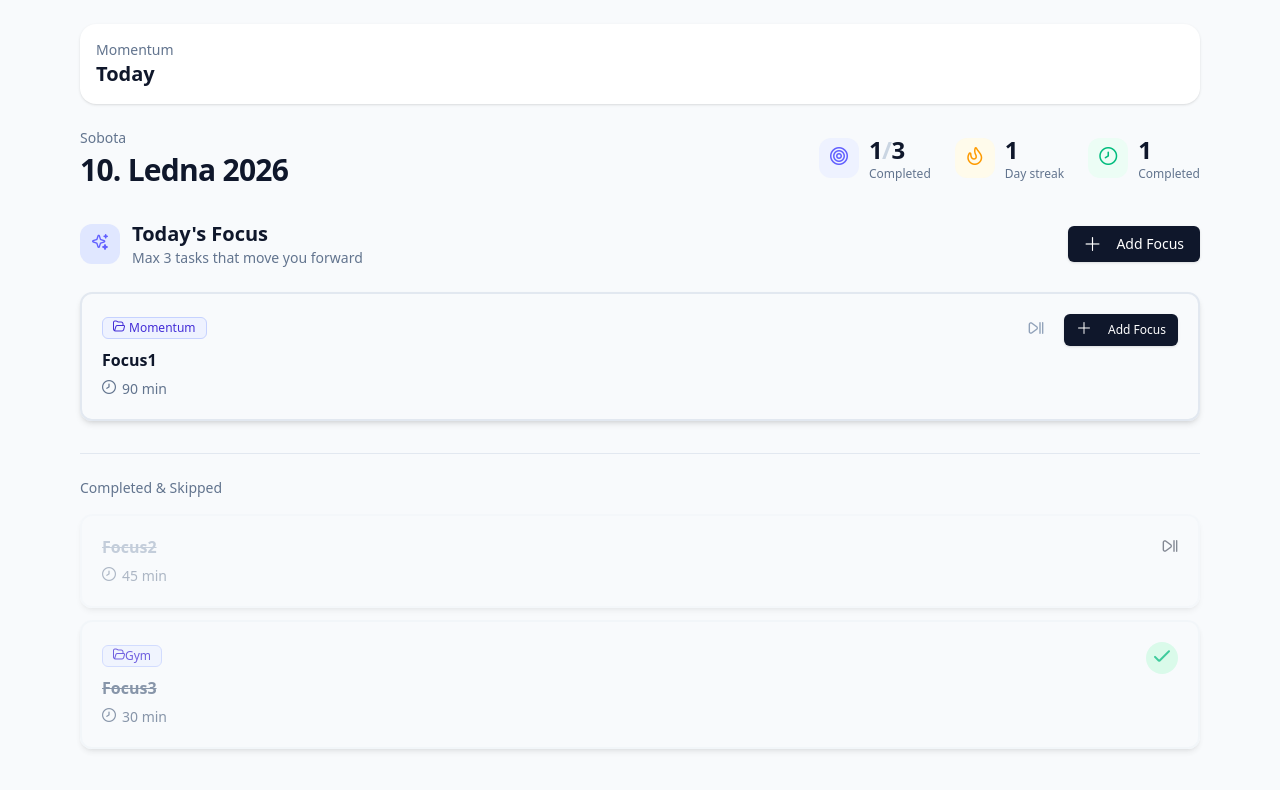
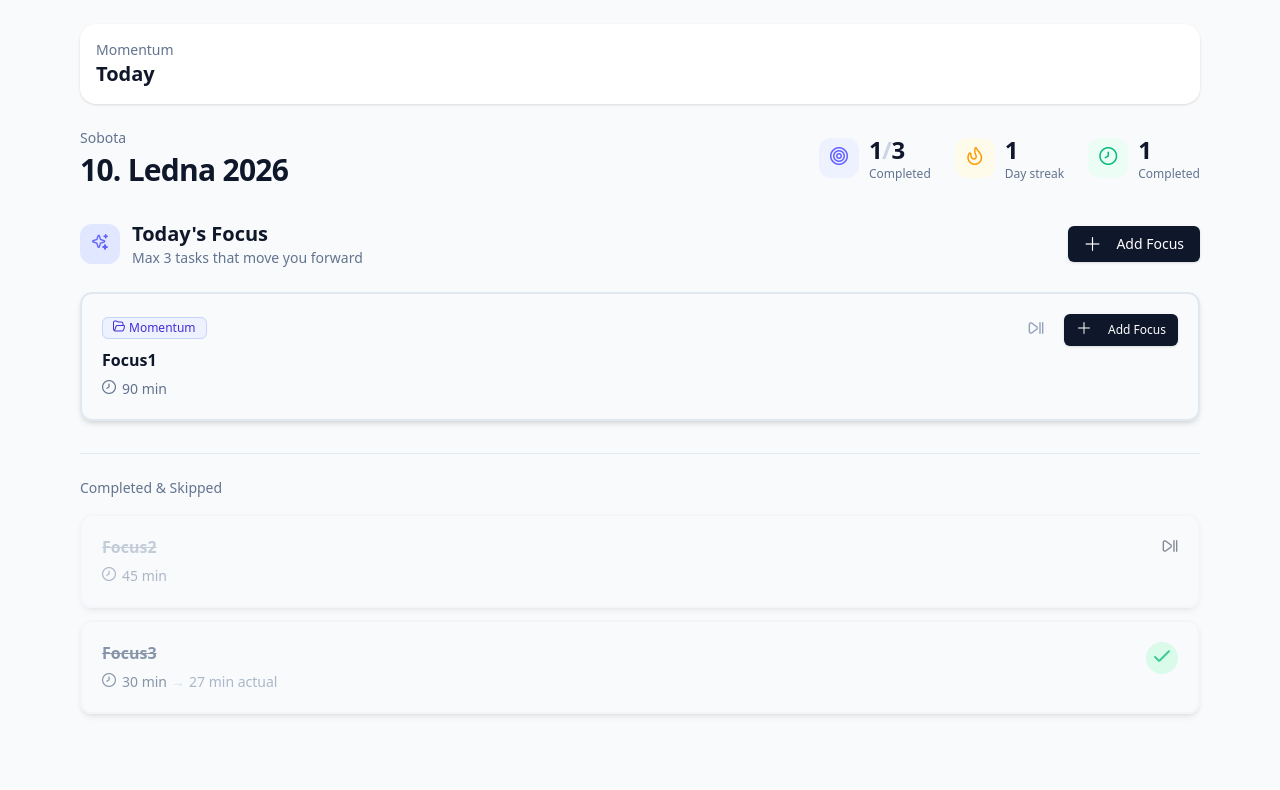
Before and after one commit to gregustomas/momentum, a React (Vite) app: page / in a window 1280 px wide. Shown: the top 790 px of the page. Built offline with nearby package versions, Linux system fonts and the light colour scheme.

Commit message:
feat: show actual time for completed focus

```diff
--- a/src/components/FocusCard.jsx
+++ b/src/components/FocusCard.jsx
@@ -25,8 +25,15 @@ const UI = {
   },
 };
 
-function FocusCard({ title = "focus", time = 45, project, status = "active" }) {
+function FocusCard({
+  title = "focus",
+  time = 45,
+  actualTime,
+  project,
+  status = "active",
+}) {
   const ui = UI[status] ?? UI.active;
+  const showActual = status === "completed" && typeof actualTime === "number";
   return (
     <div className={ui.card}>
       <div className="flex items-start justify-between gap-4">
@@ -43,7 +50,17 @@ function FocusCard({ title = "focus", time = 45, project, status = "active" }) {
           {/* meta */}
           <div className={ui.meta}>
             <i className="fi fi-rr-clock"></i>
-            <span>{time} min</span>
+            <span>
+              {time} min
+              {showActual && (
+                <>
+                  <span className="mx-1 text-slate-300">→</span>
+                  <span className="text-slate-400">
+                    {actualTime} min actual
+                  </span>
+                </>
+              )}
+            </span>
           </div>
         </div>
         {/* right side */}
--- a/src/pages/TodayPage.jsx
+++ b/src/pages/TodayPage.jsx
@@ -5,7 +5,7 @@ import FocusCard from "../components/FocusCard";
 const focuses = [
   { id: "1", title: "Focus1", time: 90, project: "Momentum", status: "active" },
   { id: "2", title: "Focus2", status: "skipped" },
-  { id: "3", title: "Focus3", time: 30, project: "Gym", status: "completed" },
+  { id: "3", title: "Focus3", time: 30, actualTime: 27, status: "completed" },
 ];
 
 function TodayPage() {
@@ -101,6 +101,7 @@ function TodayPage() {
                 key={f.id}
                 title={f.title}
                 time={f.time}
+                actualTime={f.actualTime}
                 project={f.project}
                 status={f.status}
               />
```
